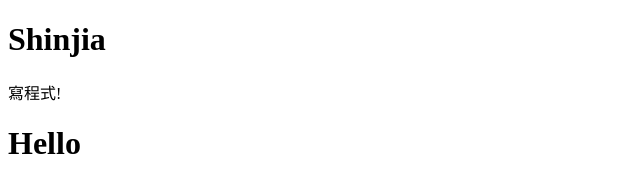
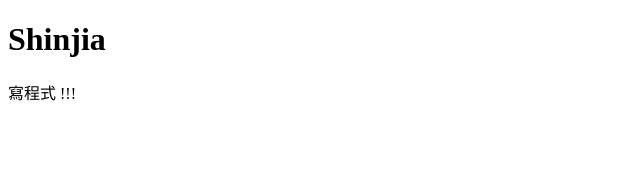
Before and after one commit to shinjia/shinjia.github.io, a plain HTML site: page index.html in a window 1280 px wide. Shown: the whole page, without its empty margins (0-640 px from the left). Drawn offline with Linux system fonts and the light colour scheme.

Commit message:
use TortoiseGit

```diff
--- a/index.html
+++ b/index.html
@@ -6,6 +6,6 @@
   </head>
   <body>
     <h1>Shinjia</h1>
-    <p>寫程式!</p>
+    <p>寫程式 !!!</p>
   </body>
-</html><h1>Hello</h1>
+</html>
```
